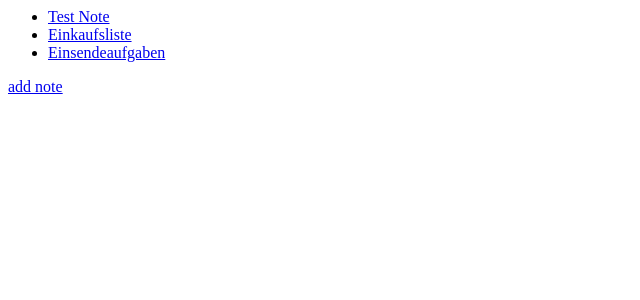
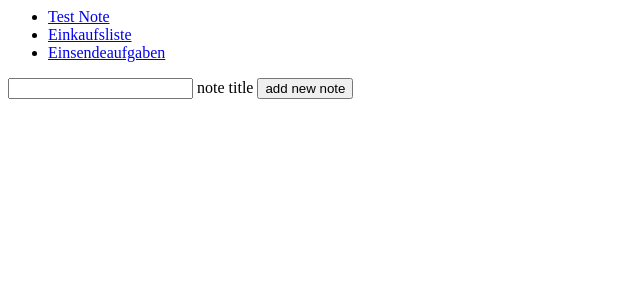
Before and after one commit to satisf/merkzettel, a Django app: page /note/ in a window 1280 px wide. Shown: the top 300 px of the page, without its empty margins (0-640 px from the left). Run offline with Django 3.2, Linux system fonts and the light colour scheme; data comes from the database, SQL or seed files in the repository; both versions use the stored data as it was after the commit.

Commit message:
feat: adds new stuff

```diff
--- a/EA2/urls.py
+++ b/EA2/urls.py
@@ -17,6 +17,6 @@ from django.contrib import admin
 from django.urls import path, include
 
 urlpatterns = [
-    path('note/', include('note.urls')),
+    path('note/', include(('note.urls', 'note')), name="note"),
     path('admin/', admin.site.urls),
 ]
--- a/note/models.py
+++ b/note/models.py
@@ -4,8 +4,7 @@ from django.db import models
 # Create your models here.
 class Note(models.Model):
     title = models.CharField(max_length=200)
-    active = models.BooleanField
-    mod_date = models.DateTimeField('date modified')
+    mod_date = models.DateTimeField(auto_now_add=True)
 
     def __str__(self):
         return self.title
@@ -14,7 +13,7 @@ class Note(models.Model):
 class Memo(models.Model):
     note = models.ForeignKey(Note, on_delete=models.CASCADE)
     memo_text = models.TextField(max_length=200)
-    active = models.BooleanField
+    is_active = models.BooleanField(default=True)
 
     def __str__(self):
         return self.memo_text
--- a/note/urls.py
+++ b/note/urls.py
@@ -3,6 +3,9 @@ from django.urls import path
 from . import views
 
 urlpatterns = [
-    path('', views.notes, name='all notes'),
-    path('<int:note_id>/', views.note, name='one note')
+    path('', views.notes, name='notes'),
+    path('<int:note_id>/', views.note, name='note'),
+    path('add/', views.add_note, name='add_note'),
+    path('<int:note_id>/memo/add', views.add_memo, name='add_memo'),
+    path('<int:note_id>/<int:memo_id>/deactivate', views.deactivate_memo, name='deactivate_memo')
 ]
--- a/note/views.py
+++ b/note/views.py
@@ -1,6 +1,11 @@
-from django.http import HttpResponse
+from django.http import HttpResponse, Http404, HttpResponseRedirect
+from django.shortcuts import render, get_object_or_404
 from django.template import loader
-from .models import Note
+from django.urls import reverse
+from .models import Note, Memo
+import logging
+
+logger = logging.getLogger("views")
 
 
 def notes(request):
@@ -9,8 +14,38 @@ def notes(request):
     context = {
         'notes_list': notes_list,
     }
+    logger.debug(notes_list)
     return HttpResponse(template.render(context, request))
 
 
 def note(request, note_id):
-    return HttpResponse("This be note %s" % note_id)
+    try:
+        note = Note.objects.get(pk=note_id)
+        memos = Memo.objects.filter(note_id=note_id)
+    except Note.DoesNotExist:
+        raise Http404("Note does not exist")
+    return render(request, 'note/note.html', {'note': note, 'memos': memos})
+
+
+def add_note(request):
+    txt = request.POST.get('note_title', '')
+    if txt:
+        new_note = Note(title=txt)
+        new_note.save()
+    return HttpResponseRedirect(reverse('note:notes'))
+
+
+def add_memo(request, note_id):
+    txt = request.POST.get('memo_text', '')
+    if txt:
+        corresponding_note = Note.objects.get(pk=note_id)
+        new_memo = Memo(note=corresponding_note, memo_text=txt, is_active=True)
+        new_memo.save()
+    return HttpResponseRedirect(reverse('note:note', args=(note_id,)))
+
+
+def deactivate_memo(request, note_id, memo_id):
+    memo = get_object_or_404(Memo, pk=memo_id)
+    memo.is_active = False
+    memo.save()
+    return HttpResponseRedirect(reverse('note:note', args=(note_id,)))
--- a/templates/note/notes.html
+++ b/templates/note/notes.html
@@ -13,6 +13,9 @@
         no notes available
     </p>
 {%  endif %}
-<a href="/note/add">
-    add note
-</a>
+<form action="{% url 'note:add_note'%}" method="post">
+    {%  csrf_token %}
+    <input type="text" name="note_title">
+    <label for="add"> note title</label>
+    <input type="submit" value="add new note">
+</form>
```
Also changed, not shown: EA2/settings.py (+14 -0 lines), templates/note/note.html (added, +23 -0 lines), db.sqlite3, note/migrations/0003_auto_20200527_1845.py (added), note/migrations/0004_remove_note_is_active.py (added), note/migrations/0005_auto_20200527_1903.py (added).
